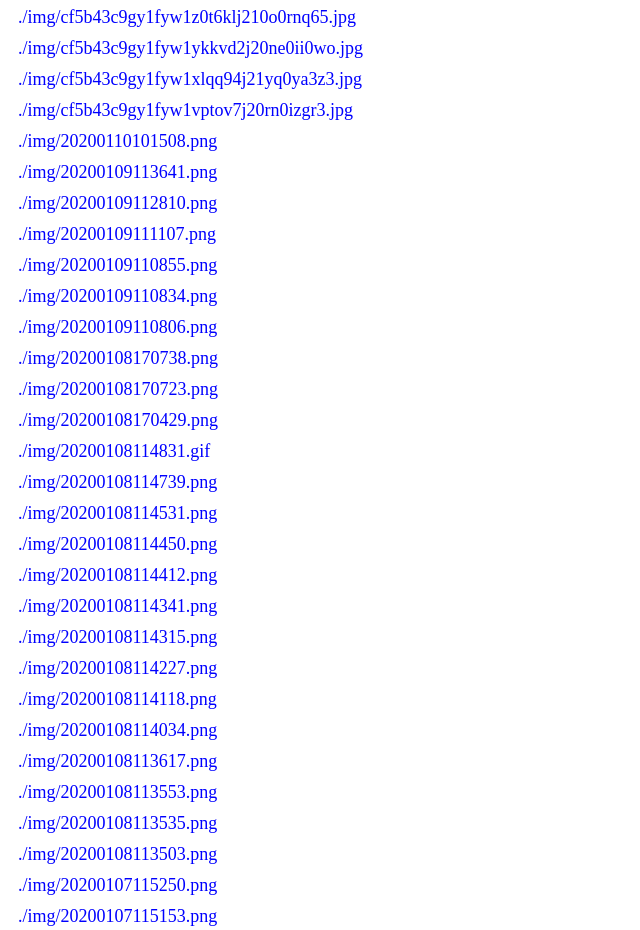
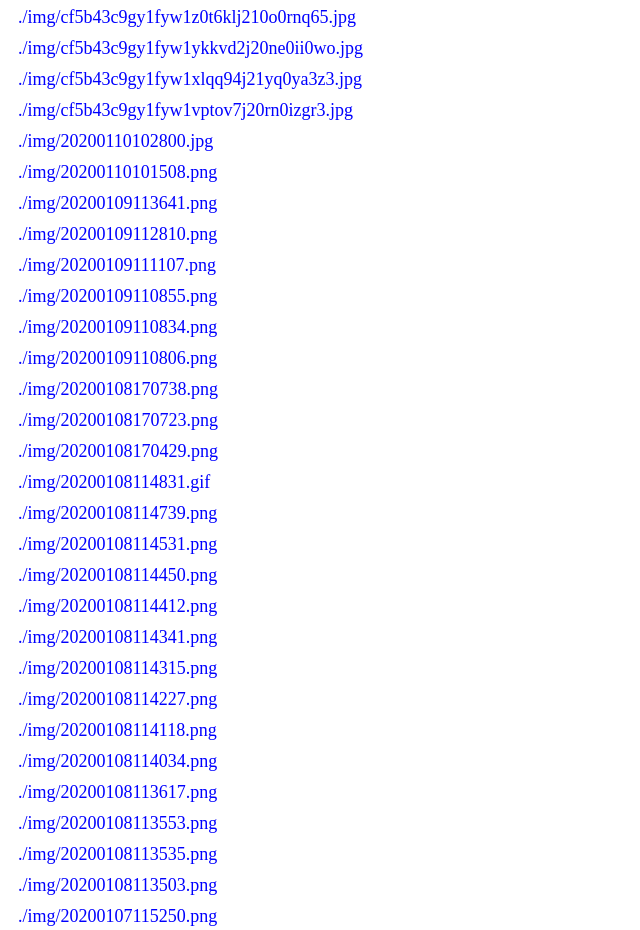
Before and after one commit to monlor/file, a plain HTML site: page index.html in a window 1280 px wide. Shown: the part 2200-3130 px from the top of the page, without its empty margins (0-640 px from the left). Drawn offline with Linux system fonts and the light colour scheme.

Commit message:
Update File List By TravisCI With Build 89

```diff
--- a/index.html
+++ b/index.html
@@ -81,6 +81,7 @@ a:active{text-decoration: blink; color: yellow;}
 <a href="./img/cf5b43c9gy1fyw1ykkvd2j20ne0ii0wo.jpg">./img/cf5b43c9gy1fyw1ykkvd2j20ne0ii0wo.jpg</a>
 <a href="./img/cf5b43c9gy1fyw1xlqq94j21yq0ya3z3.jpg">./img/cf5b43c9gy1fyw1xlqq94j21yq0ya3z3.jpg</a>
 <a href="./img/cf5b43c9gy1fyw1vptov7j20rn0izgr3.jpg">./img/cf5b43c9gy1fyw1vptov7j20rn0izgr3.jpg</a>
+<a href="./img/20200110102800.jpg">./img/20200110102800.jpg</a>
 <a href="./img/20200110101508.png">./img/20200110101508.png</a>
 <a href="./img/20200109113641.png">./img/20200109113641.png</a>
 <a href="./img/20200109112810.png">./img/20200109112810.png</a>
```
